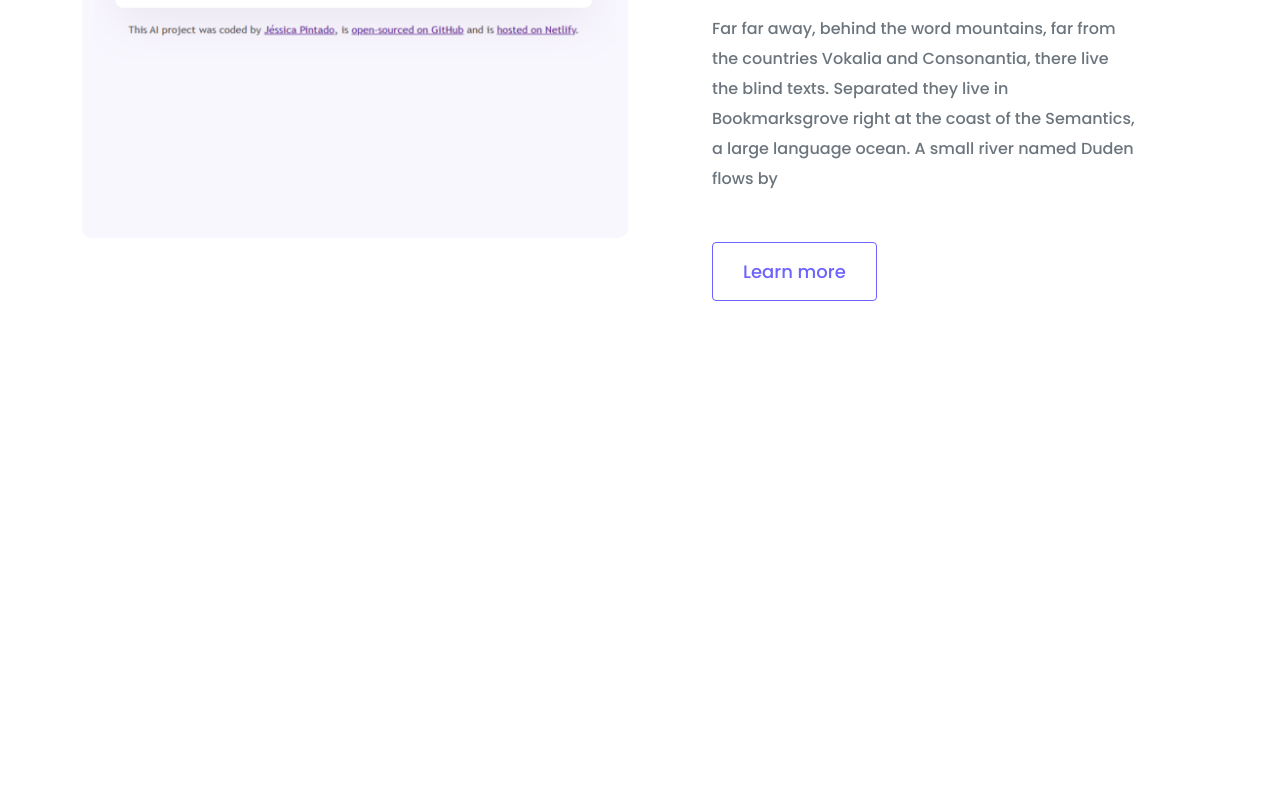
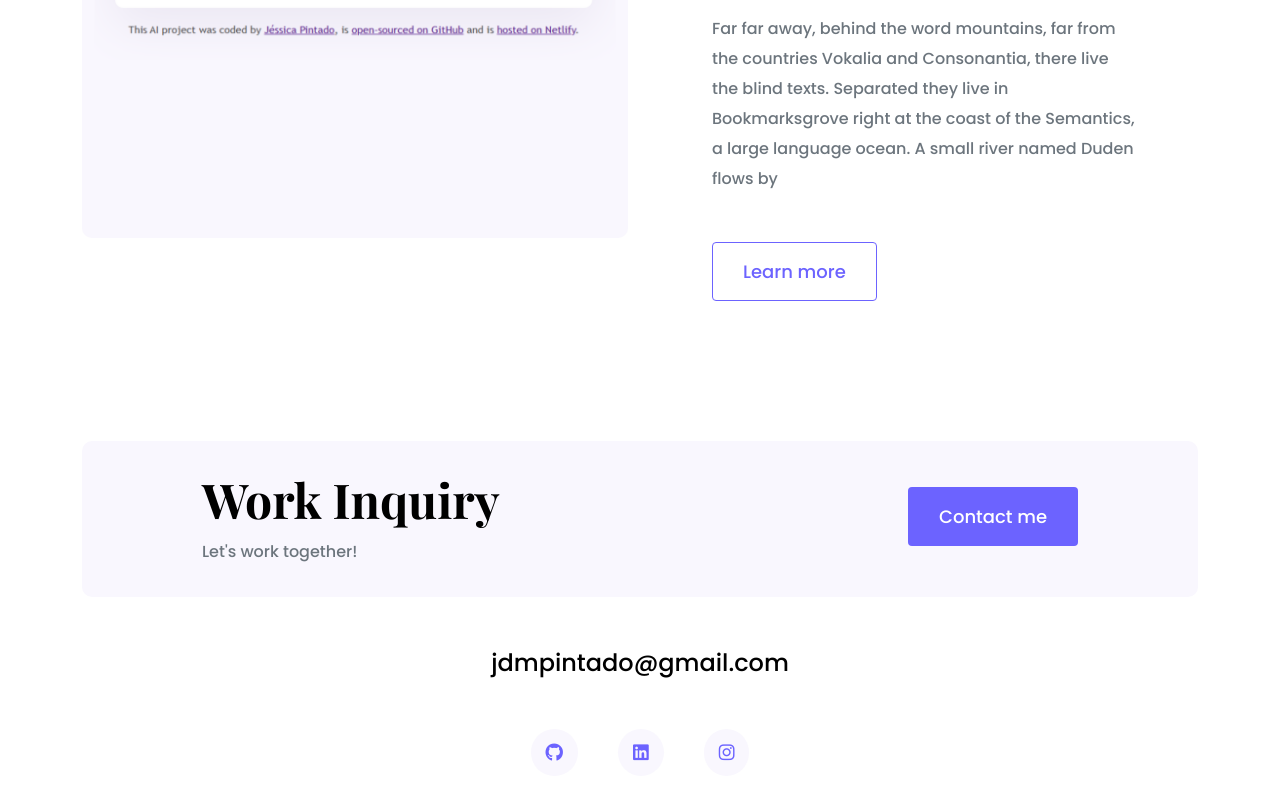
Before and after one commit to jdmpintado/portfolio-w5, a plain HTML site: page index.html in a window 1280 px wide. Shown: the part 2375-3175 px from the top of the page. Before the commit the page ends 2756 px from the top, so only its background shows below. Drawn offline with nearby package versions, Linux system fonts and the light colour scheme.

Commit message:
Added footer

```diff
--- a/index.html
+++ b/index.html
@@ -139,5 +139,41 @@
         </div>
       </div>
     </div>
+    <footer>
+      <div class="container">
+        <div
+          class="contact-box d-flex justify-content-between mb-5 d-none d-md-flex"
+        >
+          <div>
+            <h4>Work Inquiry</h4>
+            <p class="text-muted">Let's work together!</p>
+          </div>
+          <div>
+            <a href="mailto:jdmpintado@gmail.com" class="btn btn-branding mt-3"
+              >Contact me</a
+            >
+          </div>
+        </div>
+        <div class="d-flex justify-content-center mb-5">
+          <a href="mailto:jdmpintado@gmail.com" class="email-link"
+            >jdmpintado@gmail.com</a
+          >
+        </div>
+        <div class="social-links d-flex justify-content-center mb-5">
+          <a href="https://github.com/jdmpintado" target="_blank">
+            <i class="fab fa-github"></i>
+          </a>
+          <a
+            href="https://www.linkedin.com/in/jessica-de-matos-pintado-706bba191/"
+            target="_blank"
+          >
+            <i class="fab fa-linkedin"></i>
+          </a>
+          <a href="https://instagram.com/jdmpintado" target="_blank">
+            <i class="fab fa-instagram"></i>
+          </a>
+        </div>
+      </div>
+    </footer>
   </body>
 </html>
--- a/styles/portfolio.css
+++ b/styles/portfolio.css
@@ -29,6 +29,10 @@ h2 {
     font-size: 54px;
 }
 
+h4 {
+    font-size: 48px;
+}
+
 p {
     font-weight: normal;
     font-size: 16px;
@@ -41,6 +45,7 @@ img {
 
 a {
     color: var(--branding-color);
+    transition: all 100ms ease-in-out;
 }
 
 a:hover {
@@ -72,6 +77,47 @@ nav a {
 nav a:hover,
 nav li.active a {
     color: var(--branding-color);
+}
+
+footer {
+    margin: 60px 0;
+}
+
+footer .contact-box {
+    background-color: var(--secondary-color);
+    padding: 30px 120px;
+    border-radius: 10px;
+}
+
+footer .contact-box p {
+    margin: 0;
+}
+
+
+footer .email-link {
+    text-decoration: none;
+    font-size: 24px;
+    color: black;
+}
+
+footer .email-link:hover {
+    color: var(--branding-color);
+}
+
+footer .social-links a {
+    background-color: var(--secondary-color);
+    color: var(--branding-color);
+    font-size: 18px;
+    border-radius: 50%;
+    padding: 10px 15px;
+    margin: 0 20px;
+    transition: all 100ms ease-in-out;
+}
+
+footer .social-links a:hover {
+    background-color: var(--branding-color);
+    color: white;
+    font-size: 20px;
 }
 
 .logo {
@@ -139,6 +185,12 @@ nav li.active a {
     padding: 15px 30px;
 }
 
+.btn-branding:hover {
+    background-color: white;
+    color: var(--branding-color);
+    border: 1px solid var(--branding-color);
+}
+
 .btn-branding-outline {
     color: var(--branding-color);
     border: 1px solid var(--branding-color);
@@ -148,7 +200,11 @@ nav li.active a {
     padding: 15px 30px;
 }
 
-
+.btn-branding-outline:hover {
+    background: var(--branding-color);
+    border-radius: 4px;
+    color: white;
+}
 
 @media (max-width: 900px) {
     h1 {
```
Also changed, not shown: contact.html (+2 -2 lines).
